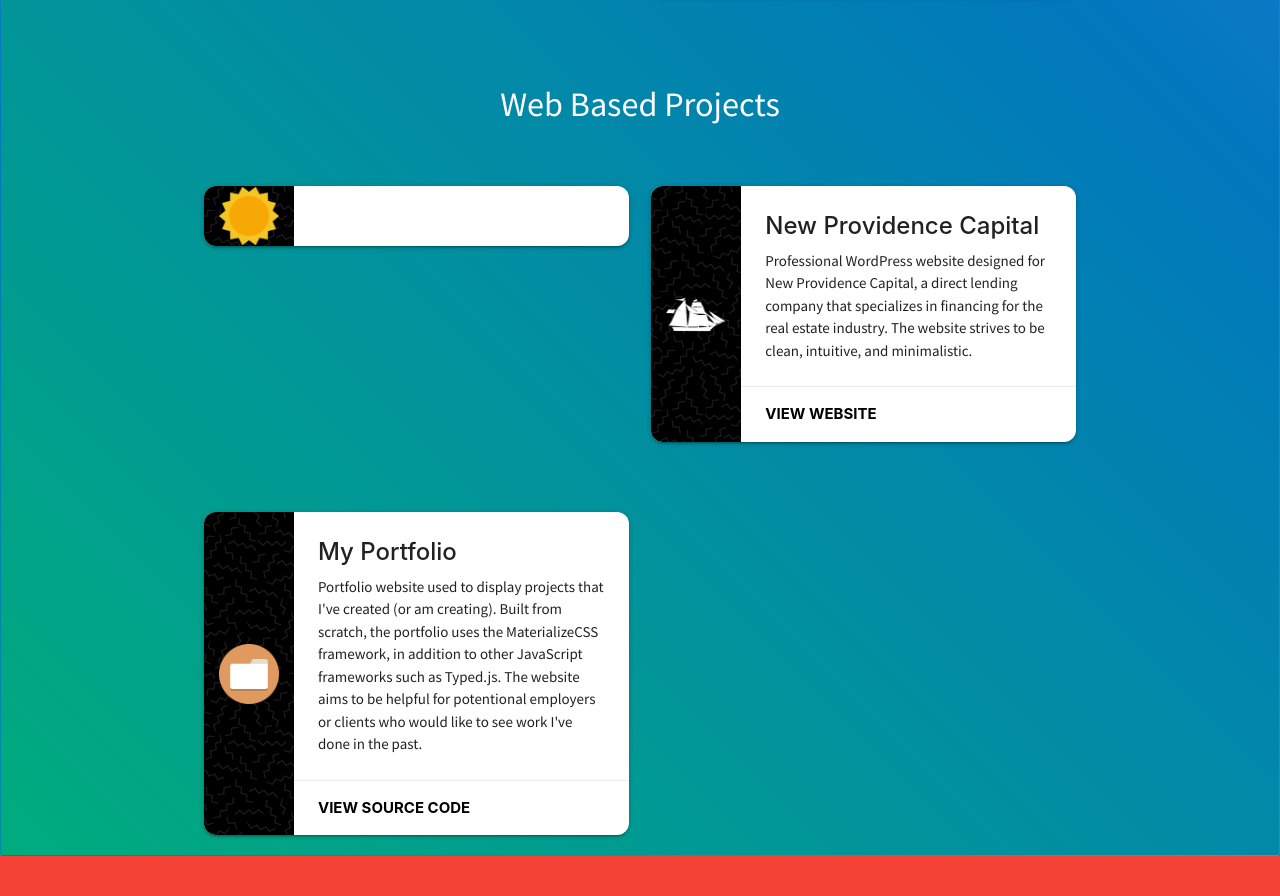
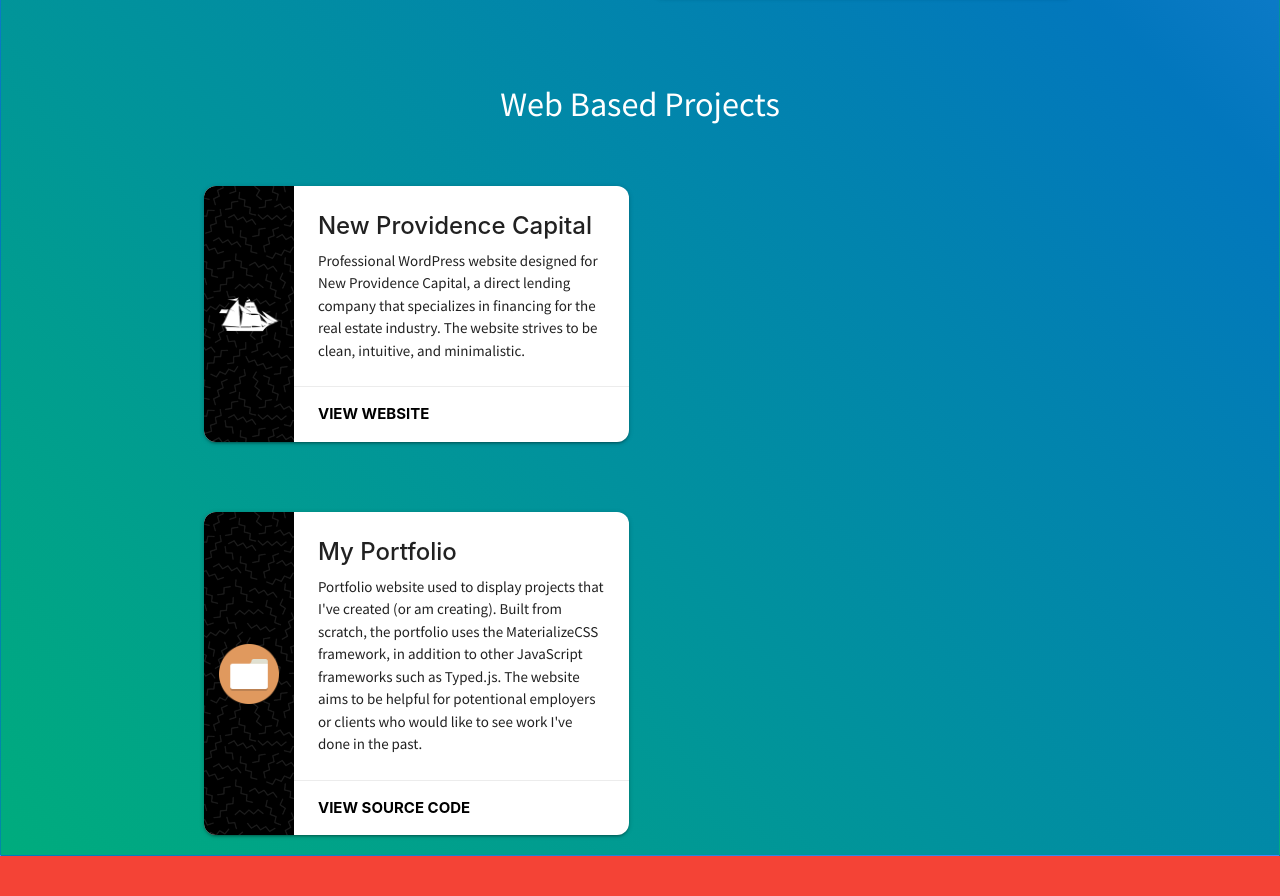
Before and after one commit to Oliver-H-Miller/portfolio, a plain HTML site: page index.html in a window 1280 px wide. Shown: the part 1981-2877 px from the top of the page. Drawn offline with nearby package versions, Linux system fonts and the light colour scheme.

Commit message:
corrected removal

```diff
--- a/index.html
+++ b/index.html
@@ -277,12 +277,12 @@
                   <div class="row">
                       <br><br>
                       <h4>Web Based Projects</h4>
-                      <div class="col m12 l6">
+                      <!-- <div class="col m12 l6">
                           <div class="card hoverable horizontal">
                               <div class="card-image">
                                   <img src="assets/img/project_icon_personal_counseling_business.png">
                               </div>
-                              <!-- <div class="card-stacked">
+                              <div class="card-stacked">
                                   <div class="card-content">
                                       <span class="card-title">Dr. Conner's Personal Counseling Business</span>
                                       <p>Website created for Dr. Conner's counseling business. Created from scratch with Material Design principles in mind, the user experience is very direct and easy to use. The website offers information about her business, and contains other functionality such as a contact form, location information, and information about her services.</p>
@@ -290,9 +290,9 @@
                                   <div class="card-action">
                                       <a href="https://dr-conner-website.netlify.com/">View Website</a>
                                   </div>
-                              </div> -->
+                              </div>
                           </div>
-                      </div>
+                      </div> -->
                       <div class="col m12 l6">
                           <div class="card hoverable horizontal">
                               <div class="card-image">
```
